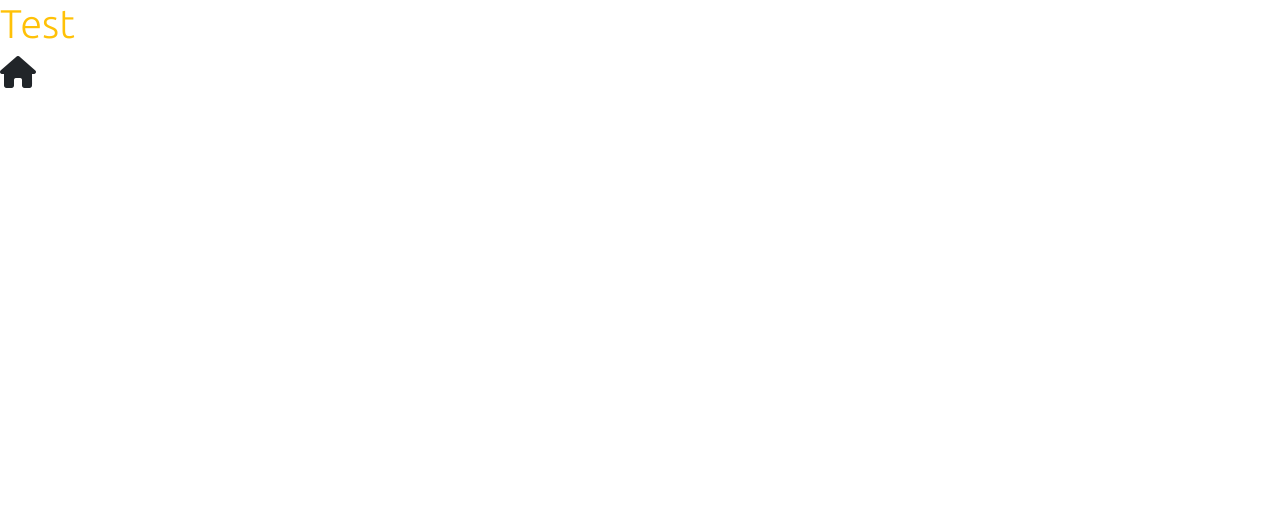
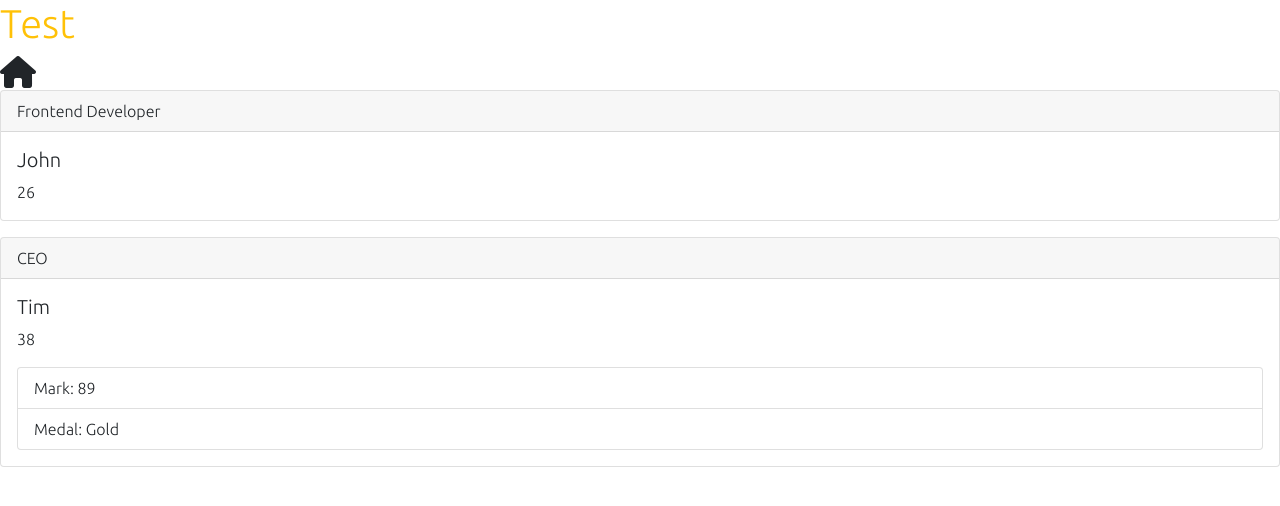
Before and after one commit to abhimax/react-with-ts-crash, a React (Create React App) app: page / in a window 1280 px wide. Shown: the top 506 px of the page. Built offline with nearby package versions, Linux system fonts and the light colour scheme.

Commit message:
feat: add employee and customer components

```diff
--- a/src/App.tsx
+++ b/src/App.tsx
@@ -1,12 +1,16 @@
 import React from 'react';
 import logo from './logo.svg';
 import './App.css';
+import Customer from './components/Customer';
+import Employee from './components/Employee';
 
 function App() {
   return (
     <React.Fragment>
       <h1 className="text-warning">Test</h1>
       <i className="fa fa-home fa-2x"></i>
+      <Customer name="John" age={26} title="Frontend Developer"/>
+      <Employee name="Tim" age={38} title="CEO"/>
     </React.Fragment>
   );
 }
--- /dev/null
+++ b/src/components/Customer.tsx
@@ -0,0 +1,23 @@
+import React from 'react';
+interface IProps{
+    name : string;
+    age?: number;
+    title: string;
+
+};
+
+let Customer:React.FC<IProps> = ({ name , age, title }) => {
+return(
+    <React.Fragment>
+    <div className="card text-bg-secondary mb-3">
+                <div className="card-header">{title}</div>
+                <div className="card-body">
+                    <h5 className="card-title">{name}</h5>
+                    <p className="card-text">{age}</p>
+                </div>
+            </div>
+    </React.Fragment>
+)
+};
+
+export default Customer;
--- /dev/null
+++ b/src/components/Employee.tsx
@@ -0,0 +1,36 @@
+import React, { useState } from "react";
+interface IProps {
+    name?: string;
+    age?: number;
+    title?: string;
+}
+
+interface IState {
+    marks: number;
+    medal: string;
+}
+
+
+let Employee: React.FC<IProps> = ({ name, age, title }) => {
+    let [state, setState] = useState<IState>({
+        marks: 89,
+        medal: "Gold",
+    });
+    return (
+        <React.Fragment>
+            <div className="card text-bg-secondary mb-3">
+                <div className="card-header">{title}</div>
+                <div className="card-body">
+                    <h5 className="card-title">{name}</h5>
+                    <p className="card-text">{age}</p>
+                    <ul className="list-group">
+                        <li className="list-group-item">{`Mark: ${state.marks}`}</li>
+                        <li className="list-group-item">{`Medal: ${state.medal}`}</li>
+                    </ul>
+                </div>
+            </div>
+
+        </React.Fragment>
+    )
+};
+export default Employee;
```
